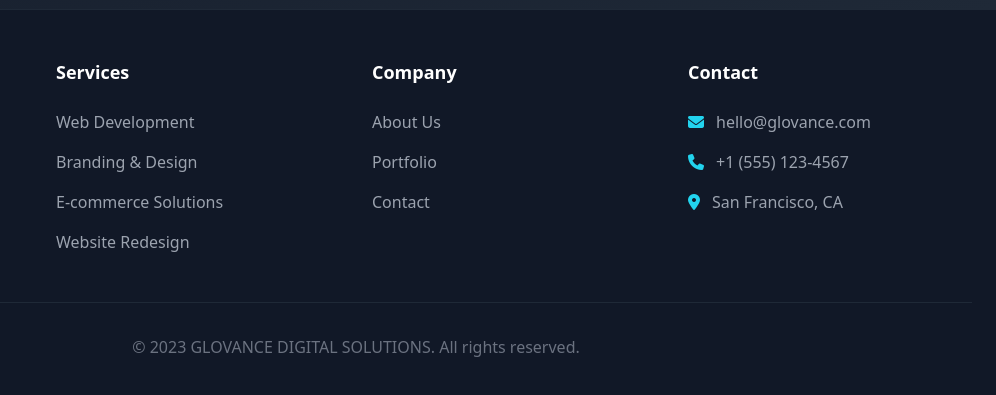
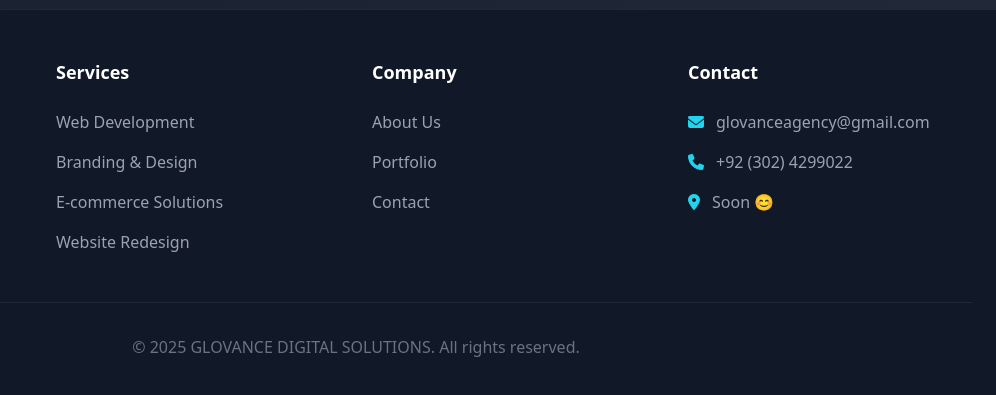
Before and after one commit to Aunali075/premium-glovance, a plain HTML site: page about.html in a window 1280 px wide. Shown: the part 3973-4368 px from the top of the page, 284-1280 px from the left. Drawn offline with nearby package versions, Linux system fonts and the light colour scheme.

Commit message:
Update about.html

```diff
--- a/about.html
+++ b/about.html
@@ -550,15 +550,15 @@
             <ul class="space-y-4 text-gray-400">
               <li class="flex items-start">
                 <i class="fas fa-envelope mt-1 mr-3 text-cyan-400"></i>
-                <span>hello@glovance.com</span>
+                <span>glovanceagency@gmail.com</span>
               </li>
               <li class="flex items-start">
                 <i class="fas fa-phone mt-1 mr-3 text-cyan-400"></i>
-                <span>+1 (555) 123-4567</span>
+                <span>+92 (302) 4299022</span>
               </li>
               <li class="flex items-start">
                 <i class="fas fa-map-marker-alt mt-1 mr-3 text-cyan-400"></i>
-                <span>San Francisco, CA</span>
+                <span>Soon 😊</span>
               </li>
             </ul>
           </div>
@@ -567,7 +567,7 @@
         <div
           class="border-t border-gray-800 mt-12 pt-8 text-center text-gray-500"
         >
-          <p>&copy; 2023 GLOVANCE DIGITAL SOLUTIONS. All rights reserved.</p>
+          <p>&copy; 2025 GLOVANCE DIGITAL SOLUTIONS. All rights reserved.</p>
         </div>
       </div>
     </footer>
```
